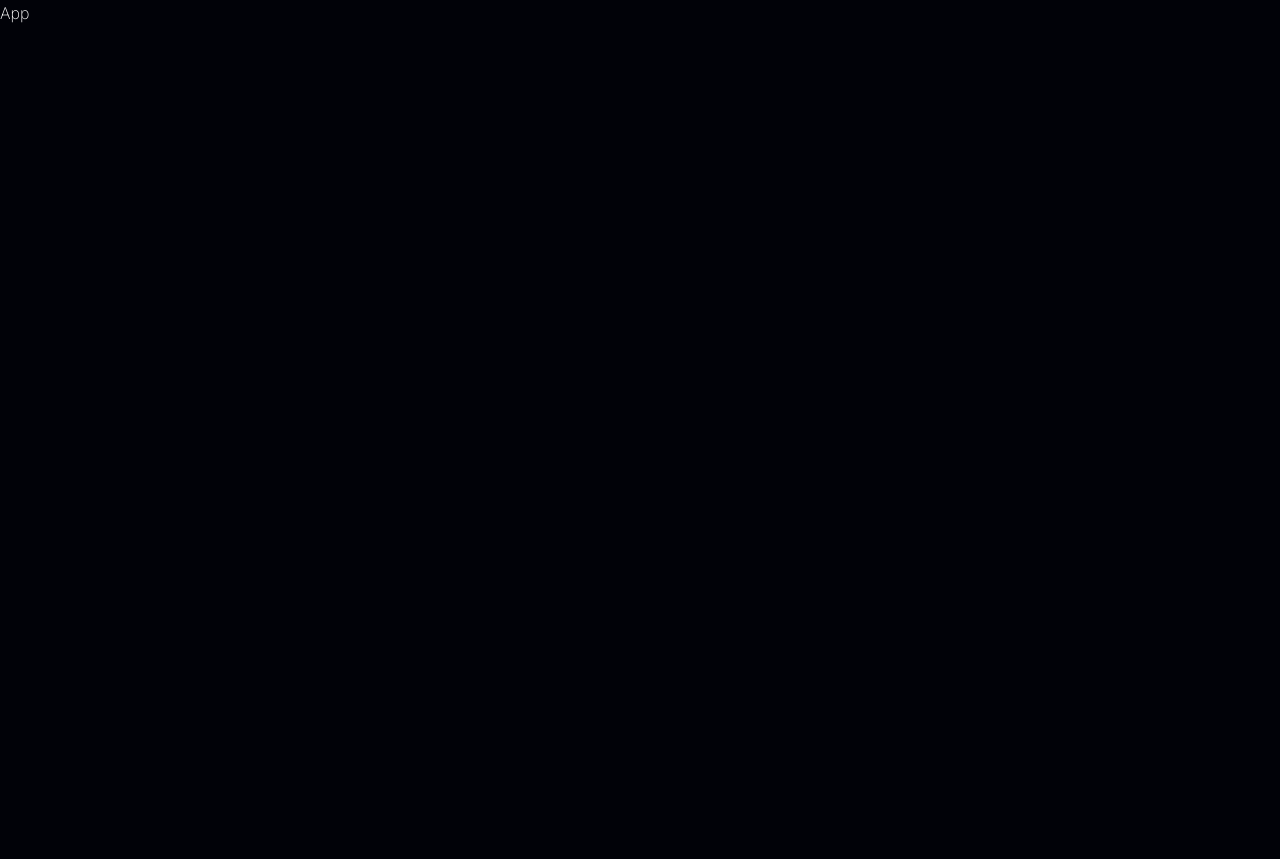
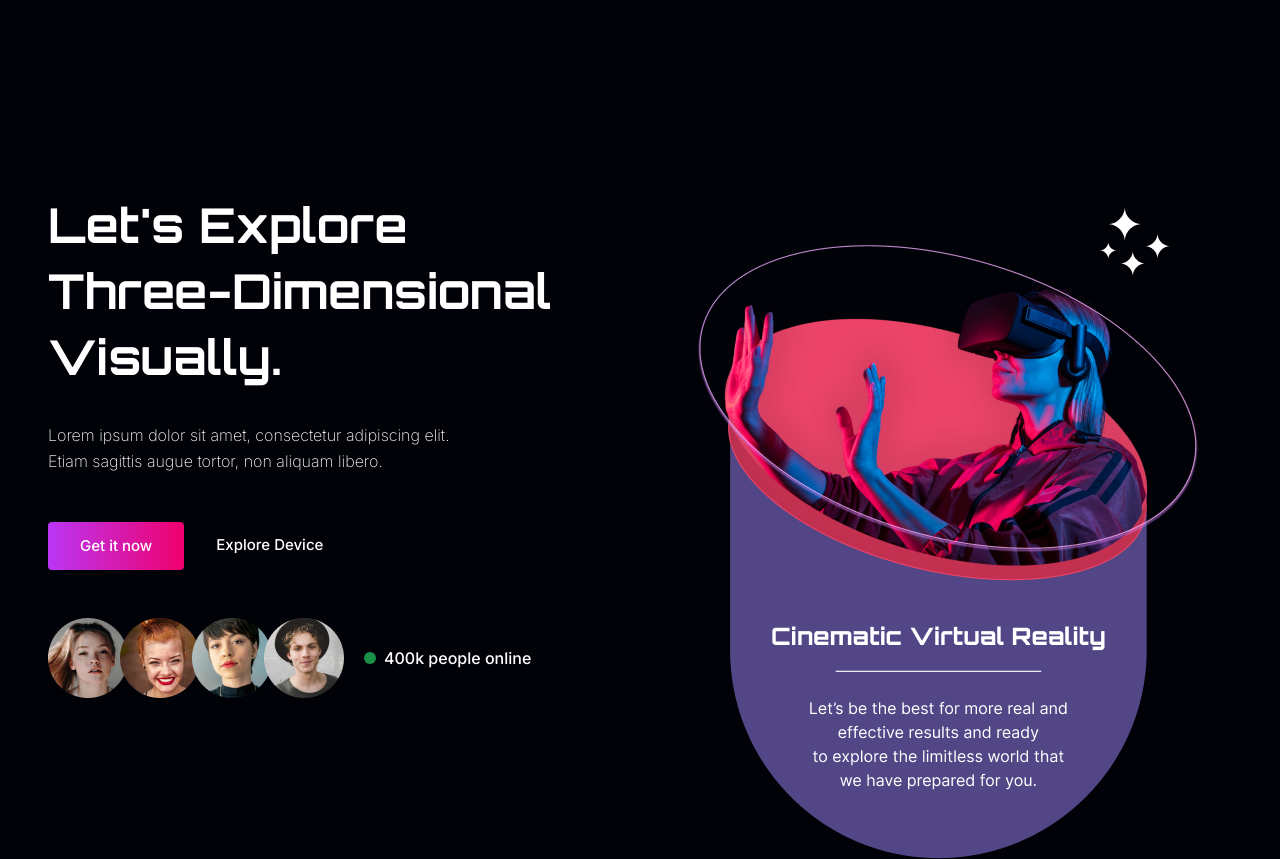
Before and after one commit to Ahmedelsayedd01/VR-Website, a React (Create React App) app: page / in a window 1280 px wide. Before the commit the page ends 800 px from the top, so only its background shows below. Built offline with nearby package versions, Linux system fonts and the light colour scheme; the HTML template or start-up script is replaced by a standard one.

Commit message:
New Update

```diff
--- a/src/App.js
+++ b/src/App.js
@@ -1,7 +1,14 @@
-import React from 'react';
+import React from "react";
+import Banner from "./components/Banner";
+
+// import Components
 
 const App = () => {
-  return <div>App</div>;
+  return (
+    <div>
+      <Banner />
+    </div>
+  );
 };
 
 export default App;
--- a/src/components/Banner.js
+++ b/src/components/Banner.js
@@ -1,7 +1,45 @@
-import React from 'react';
+import React from "react";
+// import Components
+import Users from "../components/Users";
+import Img from "../assets/img/banner-img.png";
+const Banner = () => {
+  return (
+    <section className="min-h-[600px] pt-24 pb-12 text-center relative lg:pt-48 lg:pb-0 lg:text-left">
+      <div className="container mx-auto">
+        <div className="flex flex-col lg:flex-row">
+          {/* text */}
+          <div>
+            <h1 className="text-3xl font-bold mb-8 lg:text-5xl lg:leading-snug">
+              Let's Explore <br /> Three-Dimensional Visually.
+            </h1>
+            <p className="font-secondary mb-12 max-w-[440px] mx-auto lg:mx-0">
+              Lorem ipsum dolor sit amet, consectetur adipiscing elit. Etiam
+              sagittis augue tortor, non aliquam libero.
+            </p>
+            {/* btn */}
+            <div
+              className="flex items-center justify-around
+            space-x-4 max-w-[320] mx-auto mb-12
+            lg:space-x-8 lg:mx-0 lg:max-w-none lg:justify-start"
+            >
+              <button className="btn">Get it now</button>
+              <a
+                href="#"
+                className="border-b-2 border-transparent hover:border-white
+              transition ease-out"
+              >
+                Explore Device
+              </a>
+            </div>
+            <Users />
+          </div>
 
-const Banner = () => {
-  return <div>Banner</div>;
+          {/* image */}
+          <img src={Img} alt="" />
+        </div>
+      </div>
+    </section>
+  );
 };
 
 export default Banner;
--- a/src/components/Users.js
+++ b/src/components/Users.js
@@ -1,7 +1,43 @@
-import React from 'react';
+import React from "react";
+
+// import Images
+import Avatar1 from "../assets/img/avt1.png";
+import Avatar2 from "../assets/img/avt2.png";
+import Avatar3 from "../assets/img/avt3.png";
+import Avatar4 from "../assets/img/avt4.png";
+
+// import icons
+import { BsFillCircleFill } from "react-icons/bs";
 
 const Users = () => {
-  return <div>Users</div>;
+  return (
+    <div
+      className="flex flex-col justify-center
+    items-center space-x-5 space-y-2 lg:flex-row
+    lg:space-y-0 lg:justify-start"
+    >
+      <div className="flex -space-x-2">
+        <div className="w-1/2 h-1/2 rounded-full">
+          <img src={Avatar1} alt="" />
+        </div>
+        <div className="w-1/2 h-1/2 rounded-full">
+          <img src={Avatar2} alt="" />
+        </div>
+        <div className="w-1/2 h-1/2 rounded-full">
+          <img src={Avatar3} alt="" />
+        </div>
+        <div className="w-1/2 h-1/2 rounded-full">
+          <img src={Avatar4} alt="" />
+        </div>
+      </div>
+      <div className="flex items-center space-x-2
+      font-secondary font-medium">
+        <BsFillCircleFill className="text-xs
+        text-green-500  animate-pulse"/>
+        <div>400k people online</div>
+      </div>
+    </div>
+  );
 };
 
 export default Users;
```
Also changed, not shown: 1 other file (tests, documents, lock files or other folders).
